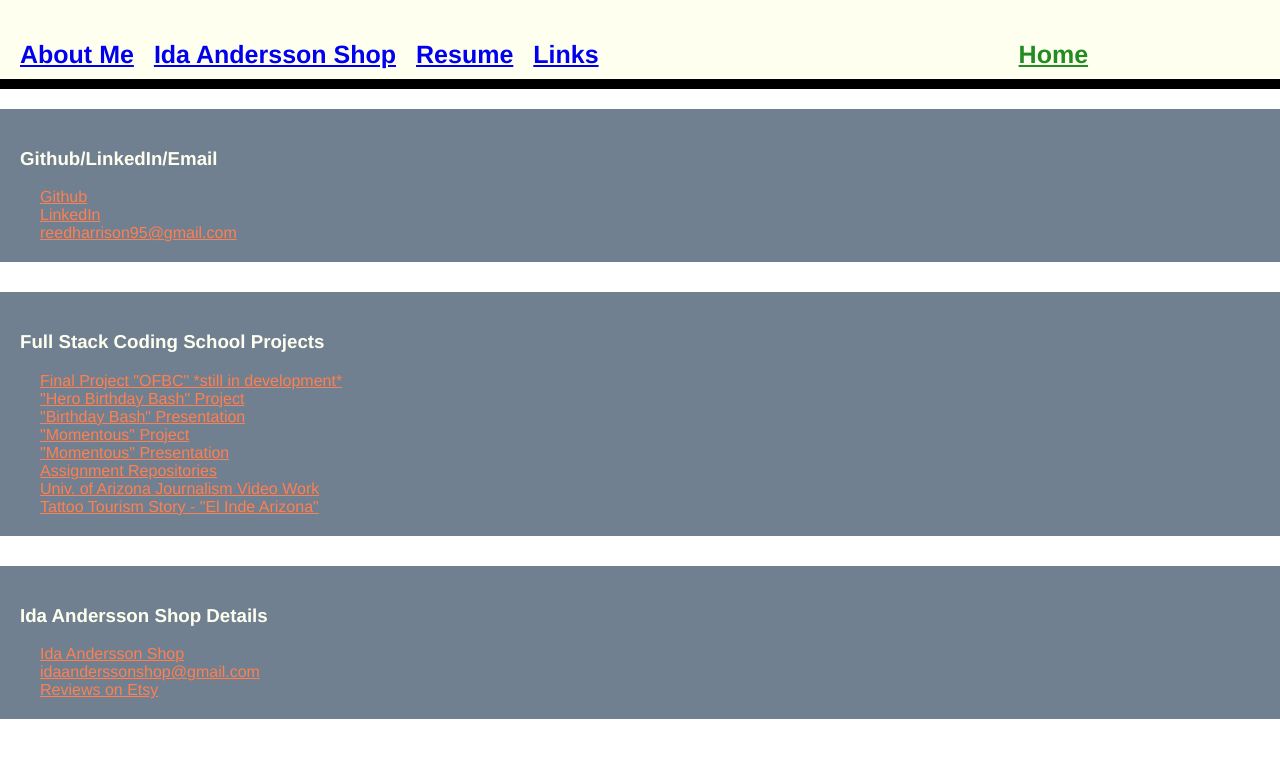
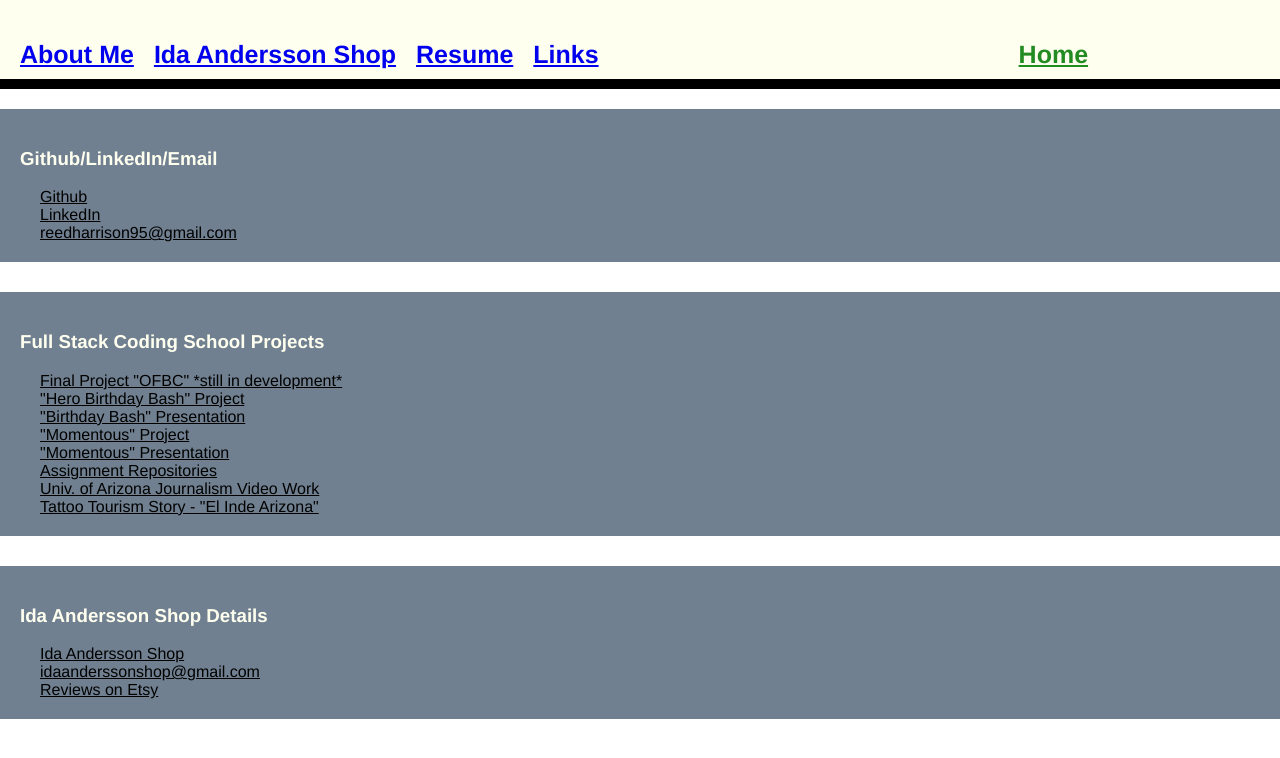
Before and after one commit to HGreedo/nuReactPortfolio, a React (Create React App) app: page /pages/ThirdPtyLinks in a window 1280 px wide. Shown: the top 758 px of the page. Built offline with nearby package versions, Linux system fonts and the light colour scheme.

Commit message:
commit on 'main'

```diff
--- a/src/pages/thirdpartylinks.css
+++ b/src/pages/thirdpartylinks.css
@@ -17,12 +17,12 @@ margin-right: 50px;
 .atag {
     display: flex;
 flex-direction: row;
-    color: coral;
+    color: black;
     margin-left: 20px;
     margin-right: 20px;
     width: 80%;
 }
 
 .atag:hover {
-    color: maroon;
+    color: coral
 }
```
